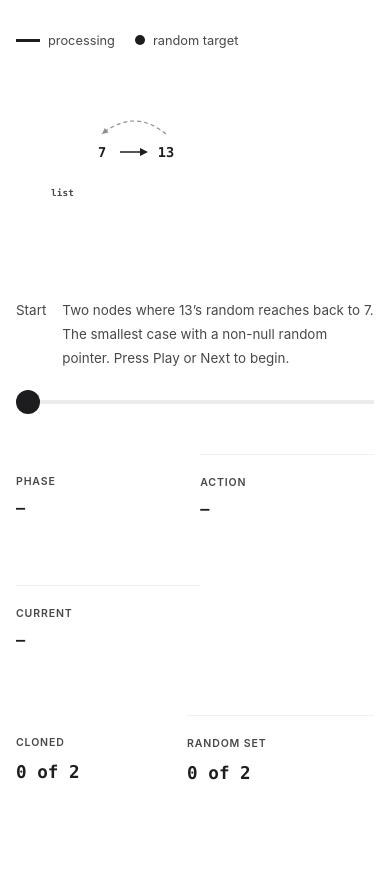
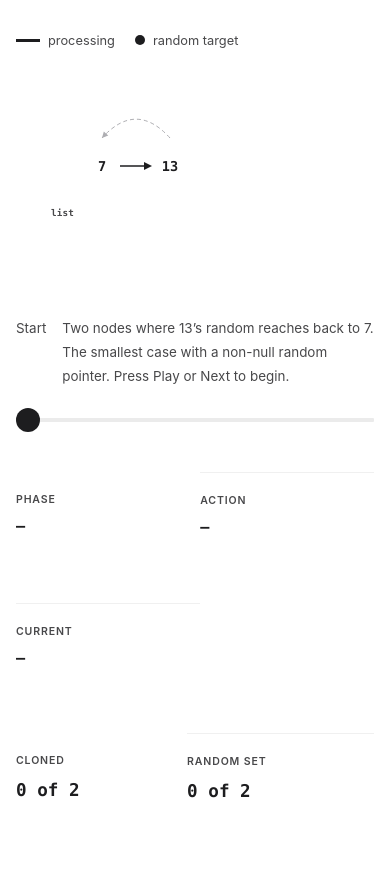
Before and after one commit to ideasbyrobert/algorithms, a website: page 138-copy-list-with-random-pointer.html in a window 390 px wide. Shown: the part 1285-2181 px from the top of the page. Drawn offline with Linux system fonts and the light colour scheme.

Commit message:
Polish #138 — wider arcs, better spacing
Co-authored-by: Copilot <223556219+Copilot@users.noreply.github.com>

```diff
--- a/138-copy-list-with-random-pointer.html
+++ b/138-copy-list-with-random-pointer.html
@@ -61,8 +61,8 @@
 
 .chain-wrap {
     position: relative;
-    padding-top: 44px;
-    padding-bottom: 44px;
+    padding-top: 64px;
+    padding-bottom: 64px;
 }
 
 .node-chain {
@@ -134,7 +134,7 @@
     display: flex;
     align-items: center;
     justify-content: center;
-    width: 28px;
+    width: 32px;
     height: 56px;
     flex-shrink: 0;
 }
@@ -177,14 +177,14 @@
 /* ── Responsive ────────────────────────────────────────── */
 
 @media (max-width: 768px) {
-    .clone-viz { gap: 20px; }
+    .clone-viz { gap: 16px; }
     .chain-row { gap: 6px; }
-    .chain-row-label { width: 38px; font-size: 0.58rem; padding-bottom: 16px; }
-    .chain-wrap { padding-top: 34px; }
+    .chain-row-label { width: 38px; font-size: 0.58rem; padding-bottom: 14px; }
+    .chain-wrap { padding-top: 48px; padding-bottom: 48px; }
     .node-chain { min-height: 44px; }
     .ll-node { width: 44px; height: 44px; border-radius: 12px; }
     .ll-node .cell-value { font-size: 0.85rem; }
-    .ll-arrow { width: 20px; height: 44px; }
+    .ll-arrow { width: 24px; height: 44px; }
     .viz-container:has(.clone-viz) {
         padding-top: 16px;
         padding-bottom: 40px;
@@ -492,20 +492,20 @@ function makeArrow() {
     el.className = "ll-arrow";
 
     var svg = document.createElementNS("http://www.w3.org/2000/svg", "svg");
-    svg.setAttribute("width", "28");
+    svg.setAttribute("width", "32");
     svg.setAttribute("height", "12");
-    svg.setAttribute("viewBox", "0 0 28 12");
+    svg.setAttribute("viewBox", "0 0 32 12");
 
     var line = document.createElementNS("http://www.w3.org/2000/svg", "line");
     line.setAttribute("class", "arrow-line");
     line.setAttribute("x1", "0");
     line.setAttribute("y1", "6");
-    line.setAttribute("x2", "22");
+    line.setAttribute("x2", "26");
     line.setAttribute("y2", "6");
 
     var head = document.createElementNS("http://www.w3.org/2000/svg", "polygon");
     head.setAttribute("class", "arrow-head");
-    head.setAttribute("points", "20,2 28,6 20,10");
+    head.setAttribute("points", "24,2 32,6 24,10");
 
     svg.appendChild(line);
     svg.appendChild(head);
@@ -545,22 +545,22 @@ function drawArcs(svgEl, parentRect, srcEls, tgtEls, nodesData, count, highlight
         var y1, y2;
 
         if (curveDown) {
-            y1 = srcRect.top + srcRect.height - 4 - parentRect.top;
-            y2 = tgtRect.top + tgtRect.height - 4 - parentRect.top;
+            y1 = srcRect.top + srcRect.height + 6 - parentRect.top;
+            y2 = tgtRect.top + tgtRect.height + 6 - parentRect.top;
         } else {
-            y1 = srcRect.top + 4 - parentRect.top;
-            y2 = tgtRect.top + 4 - parentRect.top;
+            y1 = srcRect.top - 6 - parentRect.top;
+            y2 = tgtRect.top - 6 - parentRect.top;
         }
 
         var isHigh = (i === highlightIdx);
-        var color = isHigh ? "#1D1D1F" : "#8E8E93";
-        var sw = isHigh ? "2" : "1.2";
+        var color = isHigh ? "#1D1D1F" : "#AEAEB2";
+        var sw = isHigh ? "1.8" : "1";
 
         if (i === j) {
             drawSelfLoop(svgEl, x1, y1, srcRect.width / 2, color, sw, curveDown);
         } else {
             var dist = Math.abs(x2 - x1);
-            var arcH = Math.min(18 + (dist / 80) * 10, 40);
+            var arcH = 24 + (dist / 60) * 12;
             var cx = (x1 + x2) / 2;
             var cy = curveDown
                 ? Math.max(y1, y2) + arcH
@@ -580,21 +580,21 @@ function drawArcs(svgEl, parentRect, srcEls, tgtEls, nodesData, count, highlight
 }
 
 function drawSelfLoop(svgEl, x, y, halfW, color, sw, curveDown) {
-    var r = halfW + 6;
+    var r = halfW + 10;
     var dir = curveDown ? 1 : -1;
     var p = document.createElementNS("http://www.w3.org/2000/svg", "path");
     p.setAttribute("d",
-        "M " + (x - 6) + " " + y +
-        " C " + (x - 10) + " " + (y + dir * r * 1.4) +
-        " " + (x + 10) + " " + (y + dir * r * 1.4) +
-        " " + (x + 6) + " " + y);
+        "M " + (x - 8) + " " + y +
+        " C " + (x - 14) + " " + (y + dir * r * 1.5) +
+        " " + (x + 14) + " " + (y + dir * r * 1.5) +
+        " " + (x + 8) + " " + y);
     p.setAttribute("fill", "none");
     p.setAttribute("stroke", color);
     p.setAttribute("stroke-width", sw);
     p.setAttribute("stroke-dasharray", "4 3");
     svgEl.appendChild(p);
 
-    addArrowhead(svgEl, x + 10, y + dir * r * 1.4, x + 6, y, color);
+    addArrowhead(svgEl, x + 14, y + dir * r * 1.5, x + 8, y, color);
 }
 
 function addArrowhead(svgEl, fromX, fromY, toX, toY, color) {
```
